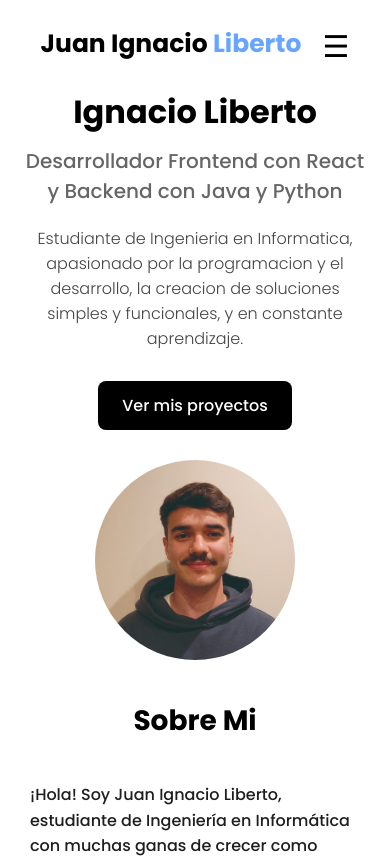
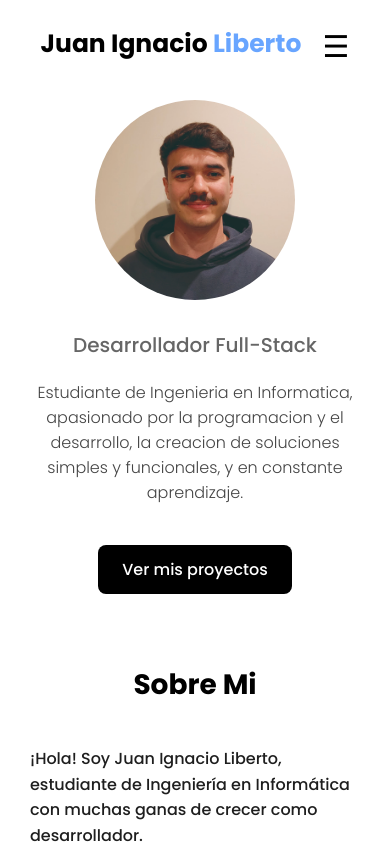
Before and after one commit to Juaniliberto/porfolio, a React (Vite) app: page / in a window 390 px wide. Shown: the top 858 px of the page. Built offline with nearby package versions, Linux system fonts and the light colour scheme.

Commit message:
modiciacion inicio

```diff
--- a/src/pages/Inicio.jsx
+++ b/src/pages/Inicio.jsx
@@ -15,8 +15,8 @@ function Inicio() {
     return (
         <section id = "inicio" className="home-section">
             <div className="home-content">
-                <h1>Hola, soy Juan Ignacio Liberto</h1>
-                <h2>Desarrollador Frontend con React y Backend con Java y Python</h2>
+                <h1 className='solo-desktop'>Hola, soy Juan Ignacio Liberto</h1>
+                <h2>Desarrollador Full-Stack</h2>
                 <p>Estudiante de Ingenieria en Informatica, apasionado por la programacion y el desarrollo, la creacion de soluciones simples y funcionales, y en constante aprendizaje.</p>
                 <button className="home-btn" onClick={() => scrollToSection("proyecto")}>Ver mis proyectos</button>
             </div>
--- a/src/styles/Inicio.css
+++ b/src/styles/Inicio.css
@@ -56,10 +56,25 @@
     border-radius: 50%;
 }
 
+.solo-mobile {
+  display: none;
+}
+
 @media (max-width: 768px) {
+  .solo-desktop {
+    display: none;
+  }
+
+  .solo-mobile {
+    display: inline;
+    font-size: 42px;
+    font-weight: 700;
+    margin-bottom: 10px;
+  }
+
   .home-section {
-      flex-direction: column;
-      padding: 40px 20px;
+    flex-direction: column-reverse;
+    padding: 90px 20px 70px;
     height: auto;
     text-align: center;
   }
@@ -78,10 +93,12 @@
 
   .home-content p {
     font-size: 16px;
+    margin-bottom: 40px;
   }
 
   .home-img-container {
-      margin-top: 30px;
+    margin-top: 10px;
+    margin-bottom: 30px;
     display: flex;
     justify-content: center;
   }
```
Lines whose indentation alone changed are shown as unchanged.
